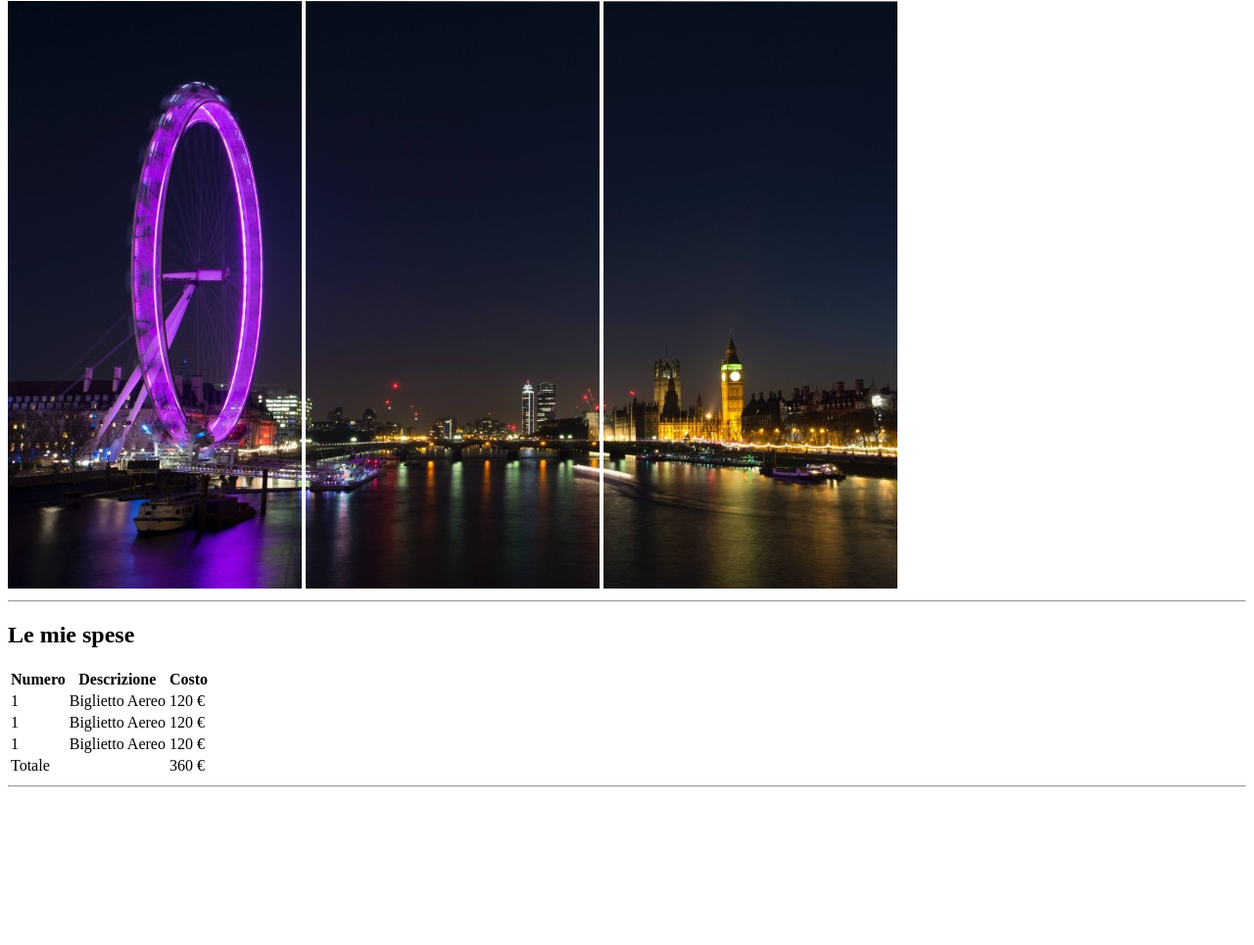
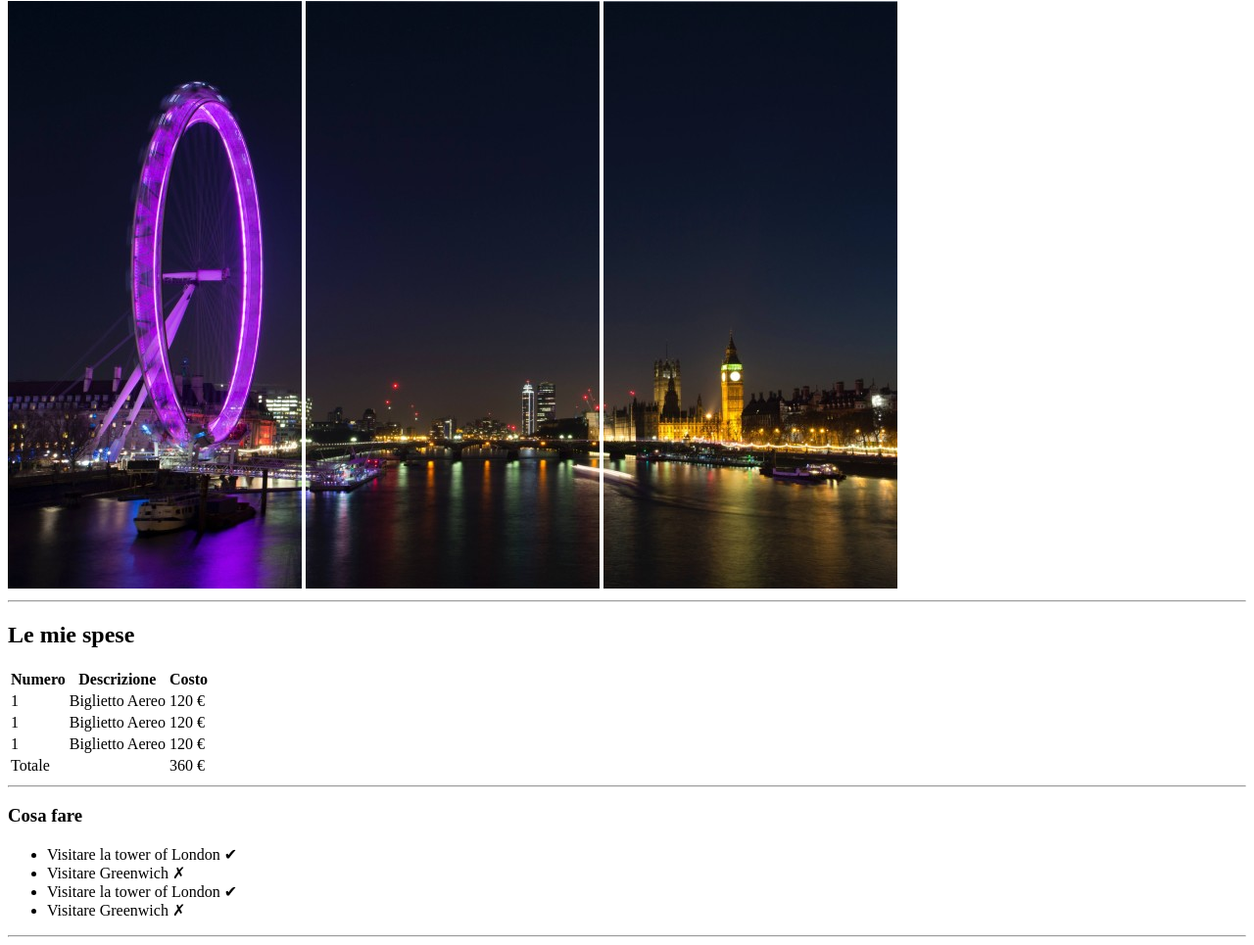
Before and after one commit to TommasoLodesani/html-london-trip, a plain HTML site: page index.html in a window 1280 px wide. Shown: the part 79-1044 px from the top of the page at 98% size. Before the commit the page ends 891 px from the top, so only its background shows below. Drawn offline with Linux system fonts and the light colour scheme.

Commit message:
add seconda sezione

```diff
--- a/index.html
+++ b/index.html
@@ -71,6 +71,21 @@
 
         </section>
 
+        <!-- Seconada sezione -->
+        <section>
+            <h3>
+                Cosa fare
+            </h3>
+            <ul>
+                <li>Visitare la tower of London &#10004;</li>
+                <li>Visitare Greenwich &#10007;</li>
+                <li>Visitare la tower of London &#10004;</li>
+                <li>Visitare Greenwich &#10007;</li>
+            </ul>
+
+            <hr>
+        </section>
+
     </main>
 
     <!-- footer con immagini -->
```
